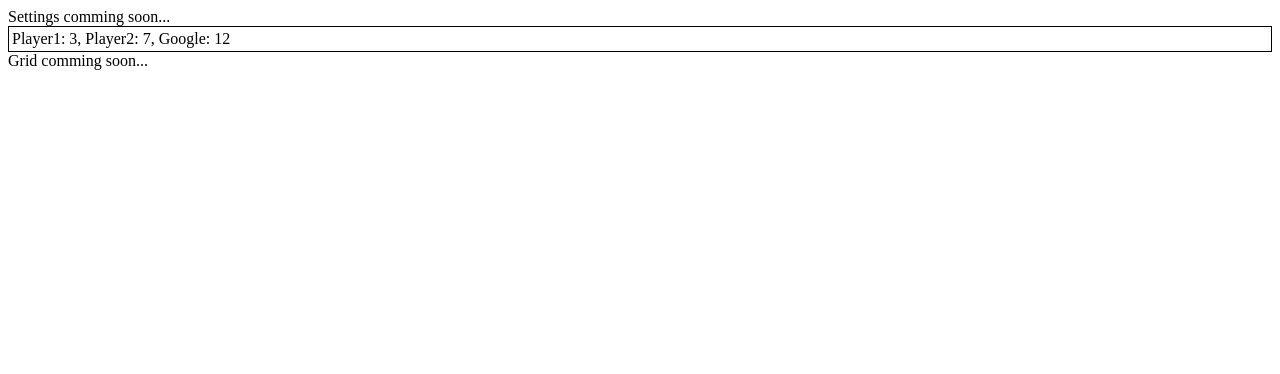
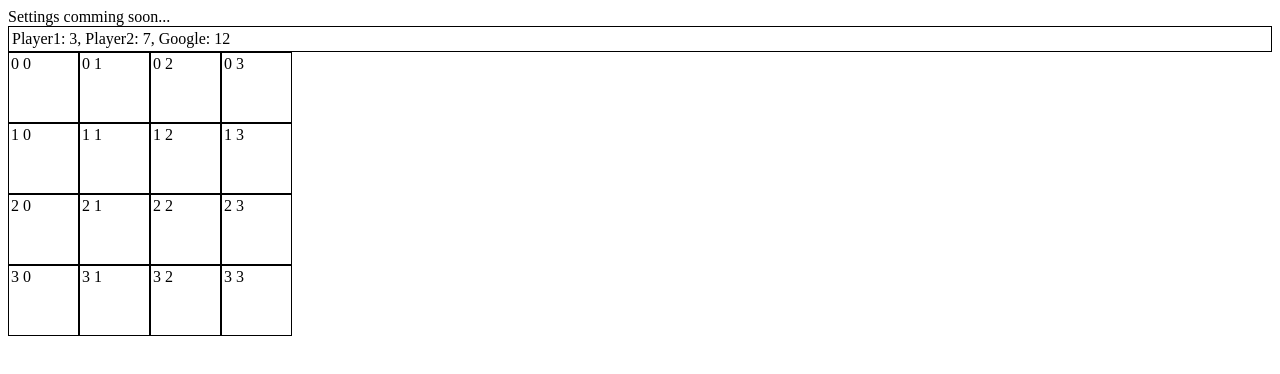
Before and after one commit to ioanzicu/catch-google, a plain HTML site: page ui/index.html in a window 1280 px wide. Drawn offline with Linux system fonts and the light colour scheme.

Commit message:
Grid component

```diff
--- a/core/state-manager.js
+++ b/core/state-manager.js
@@ -1,4 +1,10 @@
 const _state = {
+    settings: {
+        gridSize: {
+            rows: 4,
+            columns: 4,
+        },
+    },
     points: {
         google: 12,
         players: [3, 7]
@@ -23,3 +29,9 @@
 
     return _state.points.players[idx]
 }
+
+
+export async function getGridSize() {
+    // copy of setting, to not allow mutability
+    return {..._state.settings.gridSize}
+}
--- /dev/null
+++ b/ui/components/Grid/Cell.js
@@ -0,0 +1,9 @@
+export function Cell(row, col) {
+    const element = document.createElement('td')
+    render(element, row, col)
+    return {element}
+}
+
+async function render(element, row, col) {
+    element.append(`${row} ${col}`)
+}
--- a/ui/components/Grid/Grid.js
+++ b/ui/components/Grid/Grid.js
@@ -1,5 +1,9 @@
+import { getGridSize } from "../../../core/state-manager.js"
+import { Cell } from "./Cell.js"
+
 export function Grid() {
     const element = document.createElement("div")
+    element.classList.add('grid')
 
     render(element)
 
@@ -7,5 +11,16 @@
 }
 
 async function render(element) {
-    element.append(`Grid comming soon...`)
+
+    const {rows, columns} = await getGridSize()
+    for (let row = 0; row < rows; row++) {
+        const rowElement = document.createElement('tr')
+
+        for (let col = 0; col < columns; col++) {
+            const cellComponent = Cell(row, col)
+            rowElement.append(cellComponent.element)
+        }
+
+        element.append(rowElement)
+    }
 }
--- a/ui/index.html
+++ b/ui/index.html
@@ -9,6 +9,13 @@
             border: 1px solid black;
             padding: 3px;
         }
+
+        .grid td {
+            border: 1px solid black;
+            padding: 2px;
+            width: 65px;
+            height: 65px;
+        }
     </style>
 </head>
 <body>
```
